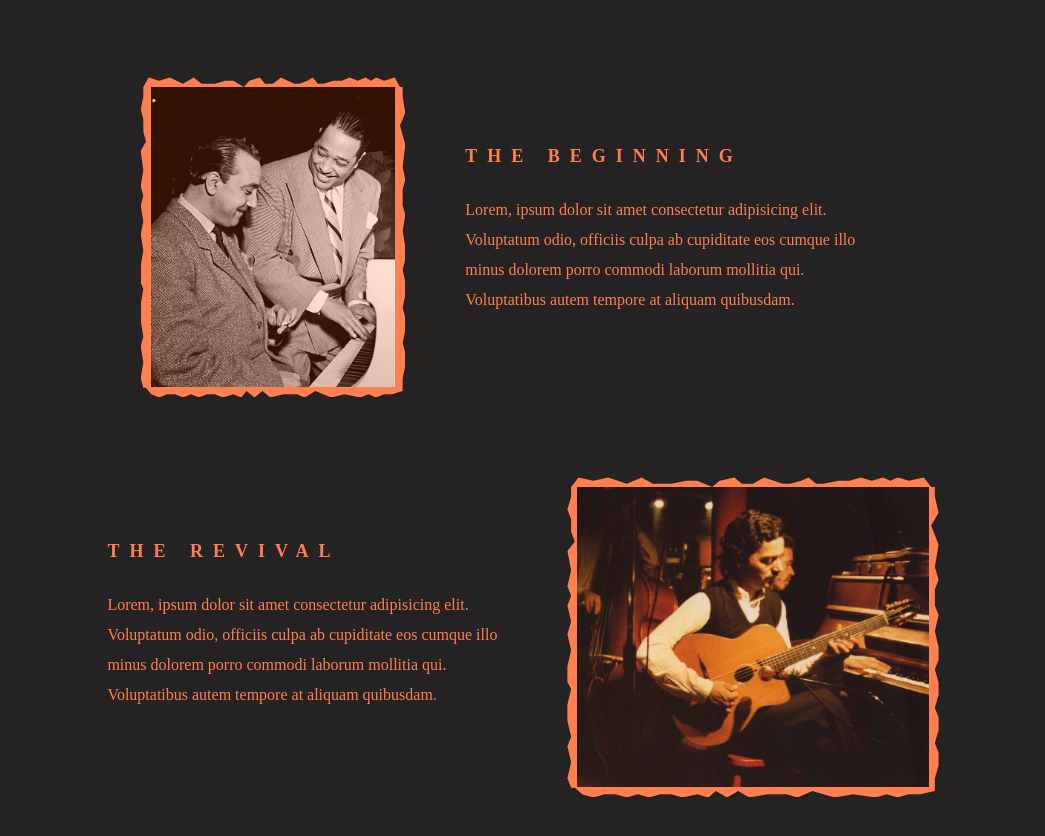
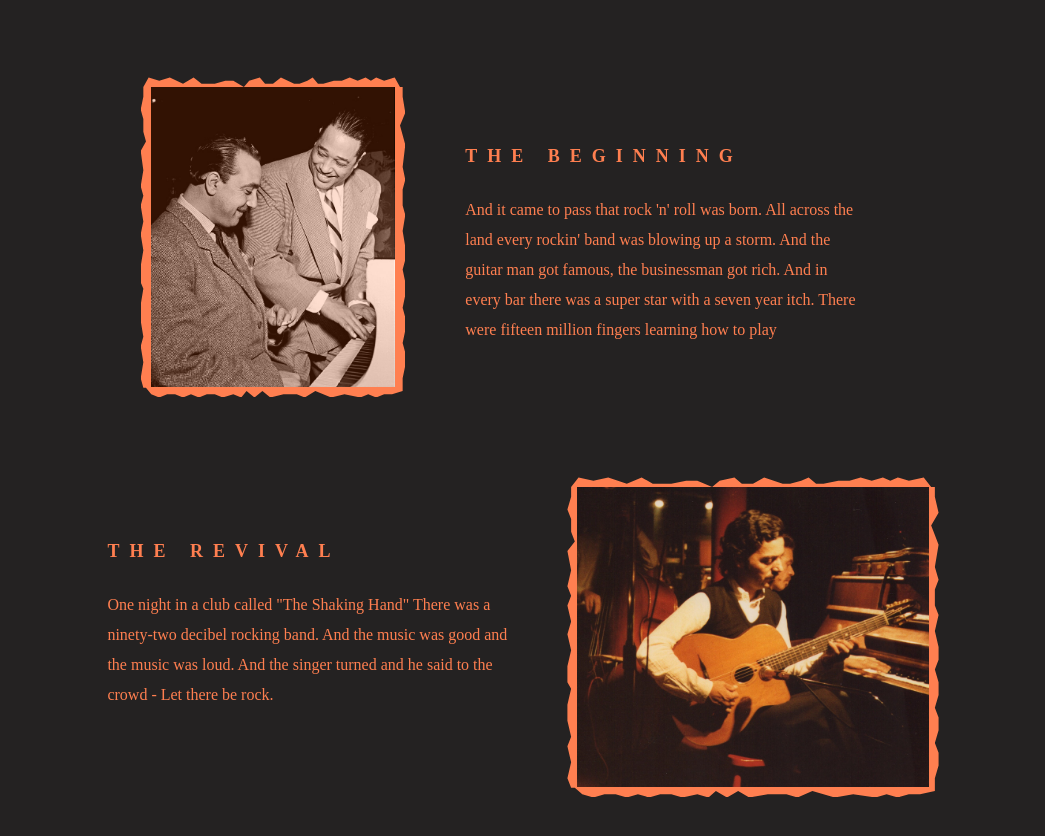
Before and after one commit to patrik-fredlund/diablo_guitar_site, a plain HTML site: page about.html in a window 1280 px wide. Shown: the part 230-1066 px from the top of the page, without its empty margins (117-1162 px from the left). Drawn offline with Linux system fonts and the light colour scheme; a web font is replaced by a local one.

Commit message:
modified README.md about.html index.js styles.css

```diff
--- a/about.html
+++ b/about.html
@@ -37,11 +37,11 @@
 
             <div class="text-box-top">
                 <h4>The Beginning</h4>
-                <p class="brödtext_about">Lorem, ipsum dolor sit amet consectetur adipisicing elit.
-                    Voluptatum
-                    odio, officiis culpa
-                    ab cupiditate eos cumque illo minus dolorem porro commodi laborum mollitia qui.
-                    Voluptatibus autem tempore at aliquam quibusdam.</p>
+                <p class="brödtext_about">And it came to pass that rock 'n' roll was born.
+                    All across the land every rockin' band was blowing up a storm.
+                    And the guitar man got famous, the businessman got rich.
+                    And in every bar there was a super star with a seven year itch.
+                    There were fifteen million fingers learning how to play</p>
             </div>
         </div>
 
@@ -50,11 +50,11 @@
 
             <div class="text-box-bottom">
                 <h4>The revival</h4>
-                <p class="brödtext_about">Lorem, ipsum dolor sit amet consectetur adipisicing elit.
-                    Voluptatum
-                    odio, officiis culpa
-                    ab cupiditate eos cumque illo minus dolorem porro commodi laborum mollitia qui.
-                    Voluptatibus autem tempore at aliquam quibusdam.</p>
+                <p class="brödtext_about"> One night in a club called "The Shaking Hand"
+                    There was a ninety-two decibel rocking band.
+                    And the music was good and the music was loud.
+                    And the singer turned and he said to the crowd -
+                    Let there be rock.</p>
             </div>
             <img class="django_about" src="./img/django_about2.jpg" alt="Django Reinhart">
         </div>
--- a/index.js
+++ b/index.js
@@ -1,5 +1,5 @@
 /* Contact-form-validation.
-Fadil hjälpte mig med denna. Vi satt i 4 timmar fram till kl01 sen fick vi (han) det att funka. Lörorik session. Vilken hjälte han är. Jag är skyldig honom en lunch, minst.*/
+Fadil hjälpte mig med denna. Vi satt i 4 timmar fram till kl01 sen fick vi ( han) det att funka. Mycket lörorik session. Vilken hjälte han är. Jag är skyldig honom en lunch, minst.*/
 
 const myForm = document.querySelector("form");
 const submitBtn = document.querySelector(".submit");
@@ -25,7 +25,7 @@ function validation() {
 
     if (!emailInputEl.value.match(mailformat)) {
       errorEl.classList.remove("hide");
-      errorEl.innerHTML += "Email adress is wrong<br>";
+      errorEl.innerHTML += "Email address is wrong<br>";
     }
 
     if (!msglInputEl.value) {
@@ -36,7 +36,7 @@ function validation() {
     if (errorEl.innerHTML == "") {
       errorEl.classList.add("hide");
     }
-    // Message sent kod snutt med en delay
+    // Medleandet skickat, med delay
     if (errorEl.innerHTML == "") {
       msgSentEl.classList.remove("hide");
       msgSentEl.innerHTML = "Thank You.";
--- a/styles.css
+++ b/styles.css
@@ -2,14 +2,17 @@
 
 
 
-Något jag ska gör på mitt nästa projekt är att
-soretera alla värderna i alfabetisk ordning i elementen. Nu nät jag validerade så
-fick jag den varningen. Bra tips.
+L Ä N K A R
+---------------------------------------------------------
+Till repot:
+https://github.com/patrik-fredlund/diablo_guitar_site.git
 
-Sen får jag även varningar på dom ställen jag använt mig av css-variabler.
-Vad jag förstått så hänger inte validatorn med helt enkelt, så det var inget att bry sig om.
-Hoppas jag har rätt där. Här är länken till det svaret:
-https://stackoverflow.com/questions/57661659/w3c-css-validation-parse-error-on-variables  */
+Och en länk till sidan på github pages:
+ https://patrik-fredlund.github.io/diablo_guitar_site/
+
+
+
+
 
 /* -------------------------------------------------
 Global Styles
@@ -171,7 +174,7 @@ hr.style {
 
 /*
 Ville ha jagged edges på img och border. #django
-Hittade en bra länk här: https://stackoverflow.com/a/47085434*/
+Hittade en bra länk här: https://stackoverflow.com/a/47085434 */
 
 #django {
   width: 200px;
@@ -301,7 +304,7 @@ Hittade en bra länk här: https://stackoverflow.com/a/47085434*/
   }
 }
 
-/* Välkommen */
+/* Välkommen - länk till about-sidan */
 /* Rotera text: https://www.w3schools.com/cssref/css3_pr_transform.asp */
 
 h4 a {
@@ -424,7 +427,6 @@ Guitars - page
   margin: 20px;
   width: 270px;
   margin-top: 20px;
-  font-weight: 300px;
   font-style: italic;
   line-height: 25px;
 }
@@ -645,7 +647,7 @@ About-page
 Contact-page
 https://www.youtube.com/watch?v=GMH3rNTN4IQ
 
-Sen efter vi snackade om transition så hittade jag denna länk som tog mig i rätt riktining: https://www.codegrepper.com/code-examples/php/keyframes+opacity+css
+Efter att  vi snackade om transition så hittade jag denna länk som tog mig i rätt riktining: https://www.codegrepper.com/code-examples/php/keyframes+opacity+css
 
 Även denna, men den var infinite, dvs den upprepade sig i all oändlighet.
 https://www.w3schools.com/cssref/tryit.asp?filename=trycss3_keyframes
```
Also changed, not shown: 1 other file.
